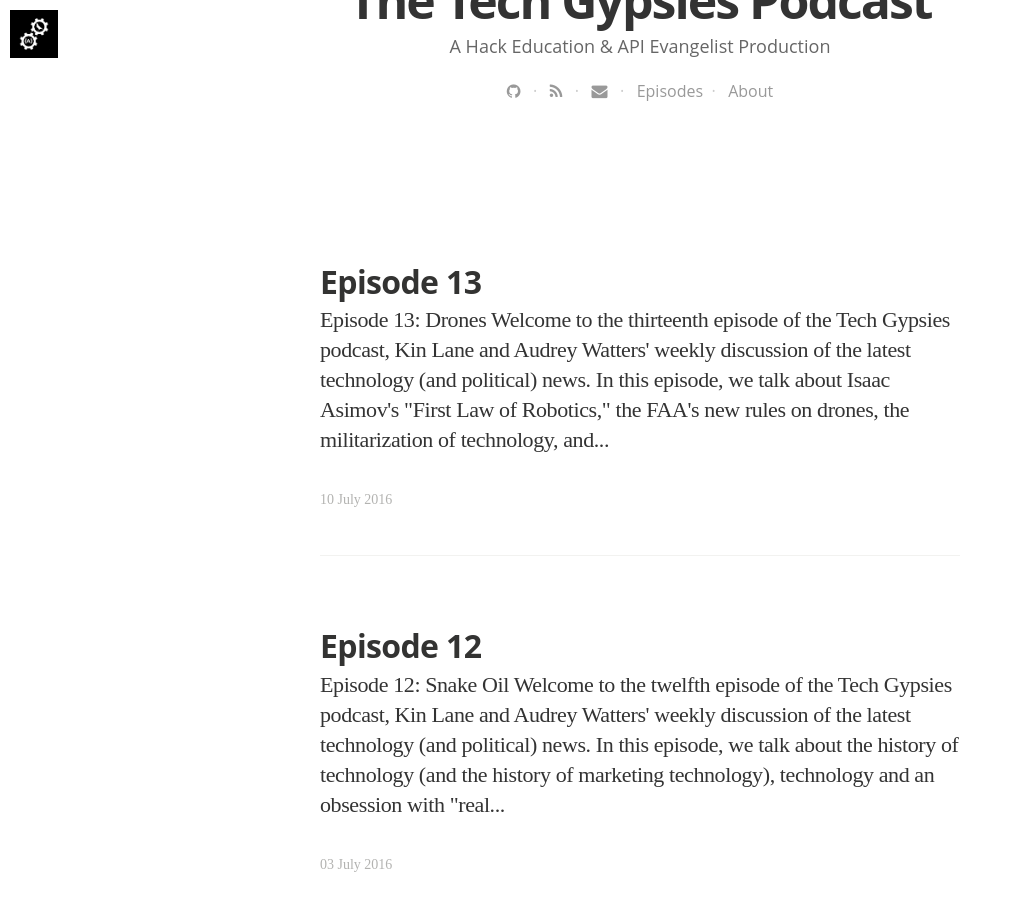
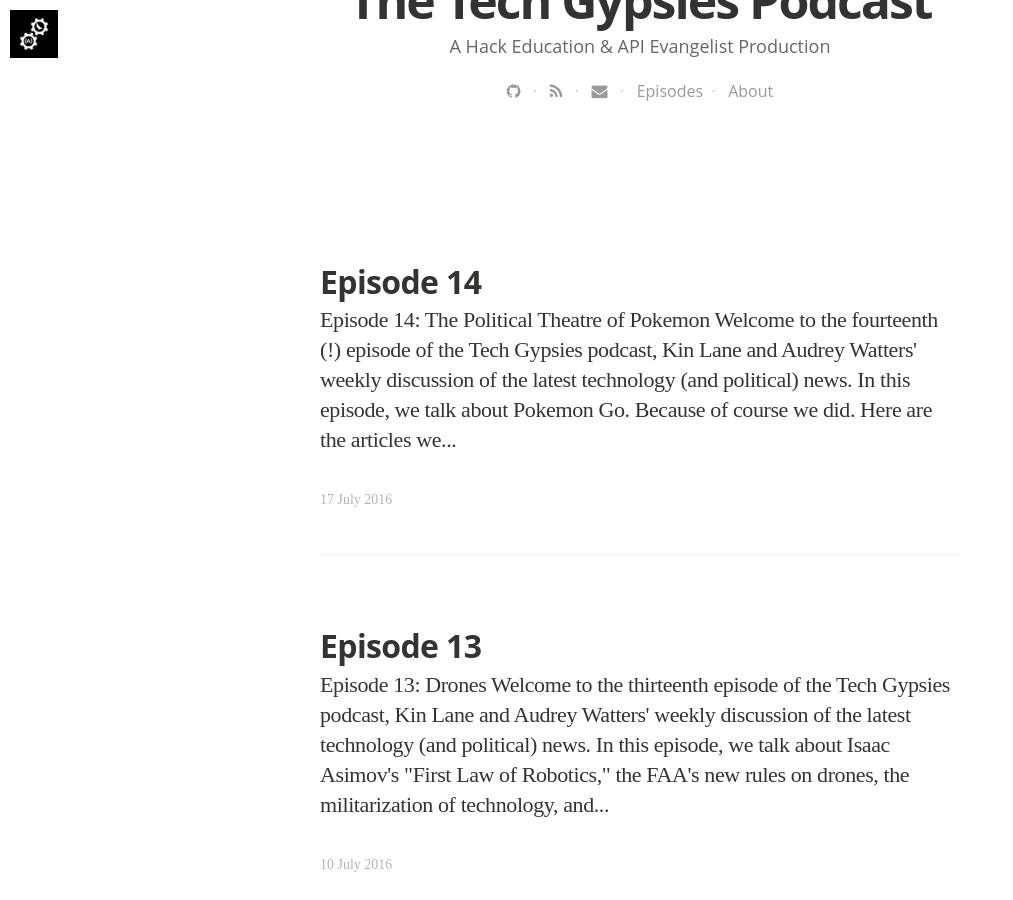
Before and after one commit to Techgypsies/podcast, a Jekyll site: the page built from blog/index.html, in a window 1280 px wide and 900 px high, scrolled down 559 px. Shown: the whole window, without its empty margins (0-1013 px from the left). Built offline with Jekyll 4.4.1, drawn with Linux system fonts in a browser that asks for light colours; nearby versions of some CDN libraries; some web fonts are replaced; the list of posts is cut into pages by our own code; some of the changed text lies outside the part shown.

Commit message:
new episode

```diff
--- a/_data/podcasts.yaml
+++ b/_data/podcasts.yaml
@@ -180,3 +180,17 @@
   tags:
   - Technology
   - Politics
+- title: "Tech Gypsies Episode 14"
+  summary: "In this episode, we talk about Pokemon Go. Because of course we do."
+  description: "In this episode, we talk about Pokemon Go. Because of course we do."
+  subtitle: "Tech, Scrutinized"
+  image: /assets/images/tech-gypsies-podcast-1500.png
+  audio_file: http://s3.amazonaws.com/techgypsies/tech-gypsies-2016-07-17.mp3
+  audio_length: 45764985
+  sound_cloud: https://soundcloud.com/kinlane/tech-gypsies-2016-07-10
+  duration: '0:31:46'
+  publish_date: "2016-07-17 09:00:00"
+  url: 2016/07/17/episode-14
+  tags:
+  - Technology
+  - Politics
--- /dev/null
+++ b/_posts/2016-07-17-episode-14.html
@@ -0,0 +1,28 @@
+---
+layout: post
+title: "Episode 14"
+date: 2016-07-17 08:35:00 +0000
+tags:
+image: https://s3.amazonaws.com/techgypsies/2016-07-17-chameleon.jpg
+imagecredits: https://www.flickr.com/photos/michaelhoward/101514965
+---
+<h3>Episode 14: The Political Theatre of Pokemon</h3>
+<br />
+<p>Welcome to the fourteenth (!) episode of the Tech Gypsies podcast, <a href="http://kinlane.com">Kin Lane</a> and <a href="http://audreywatters.com">Audrey Watters</a>' weekly discussion of the latest technology (and political) news.</p>
+
+<p>In this episode, we talk about Pokemon Go. Because of course we did.</p>
+
+<p>
+<iframe width="100%" height="166" scrolling="no" frameborder="no" src="https://w.soundcloud.com/player/?url=https%3A//api.soundcloud.com/tracks/274140517&amp;color=ff5500&amp;auto_play=false&amp;hide_related=false&amp;show_comments=true&amp;show_user=true&amp;show_reposts=false"></iframe>
+</p>
+
+<p>Here are the articles we referenced:</p>
+<ul>
+<li>"<a href="http://graphics.wsj.com/blue-feed-red-feed/">Blue Feed, Red Feed</a>" in The Wall Street Journal</li>
+<li>"<a href="http://newsroom.fb.com/news/2016/07/facebook-diversity-update-positive-hiring-trends-show-progress/">Facebook Diversity Update: Positive Hiring Trends Show Progress</a>" via the Facebook Newsroom</li>
+<li>"<a href="http://hackeducation.com/2016/07/13/memory-machines">Memory Machines: Learning, Knowing, and Technological Change</a>" on Hack Education</li>
+<li>"<a href="http://www.miamiherald.com/news/nation-world/national/article89562297.html">There are fewer Pokemon Go locations in black neighborhoods, but why?</a>" in The Miami Herald</li>
+<li>"<a href="https://www.theguardian.com/books/2016/jul/14/dennis-cooper-google-censorship-dc-blog">Dennis Cooper fears censorship as Google erases blog without warning</a>" in The Guardian</li>
+</ul>
+
+<p>Feedback is whatever.</p>
--- a/index.html
+++ b/index.html
@@ -10,6 +10,6 @@
 
 <p><a href="http://podcast.techgypsi.es/blog/">Show notes</a> can also be subscribed to <a href="http://podcast.techgypsi.es/blog.xml">via RSS</a>.</p>
 
-<p><strong>Latest Episode: <a href="http://podcast.techgypsi.es/2016/07/10/episode-13">13</a></strong></p>
+<p><strong>Latest Episode: <a href="http://podcast.techgypsi.es/2016/07/17/episode-14">14</a></strong></p>
 
 <p style="text-align: right; font-size:12px"><em>Image credits: <a href="https://flic.kr/p/GTax17">Drone Recovery</a></em></p>
```
